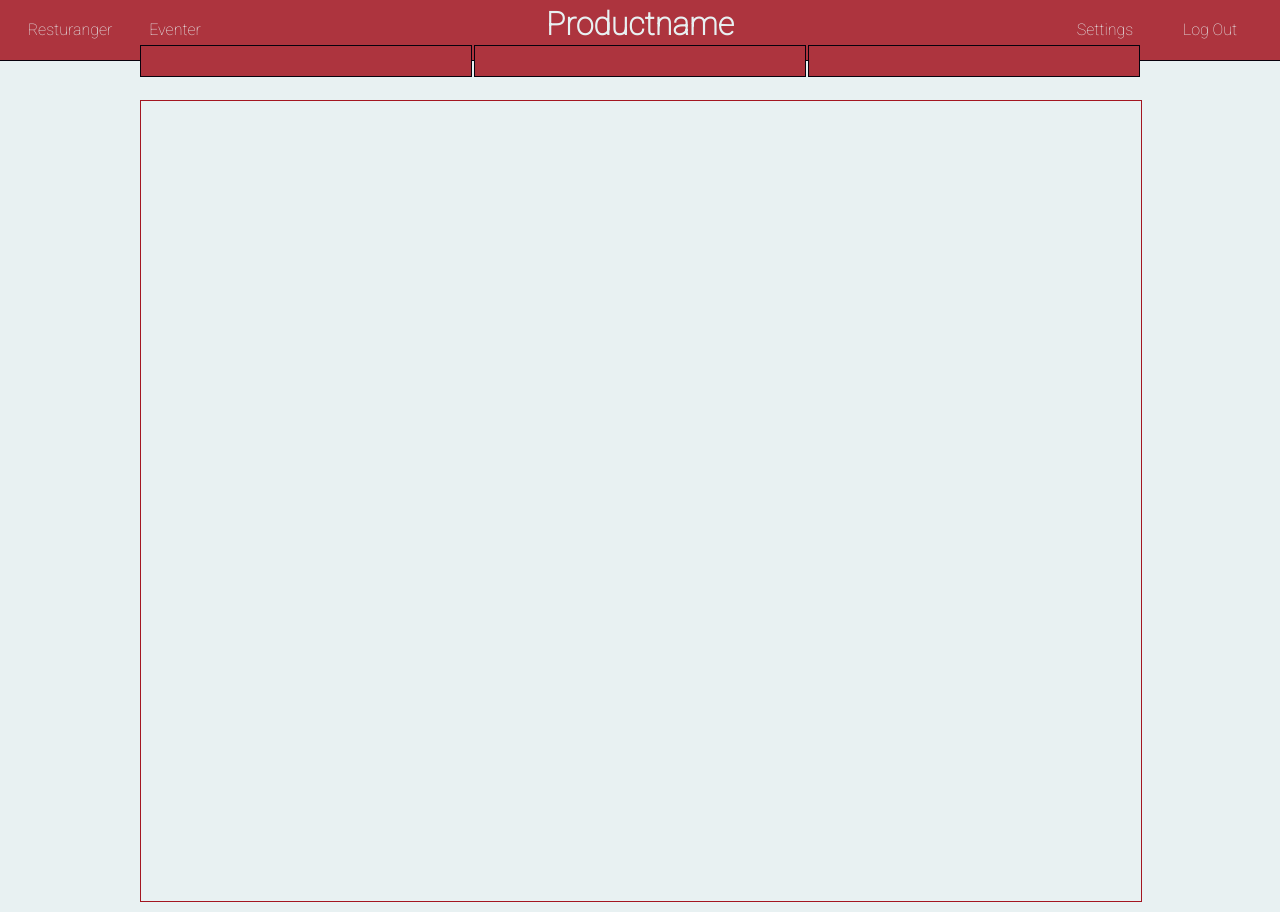
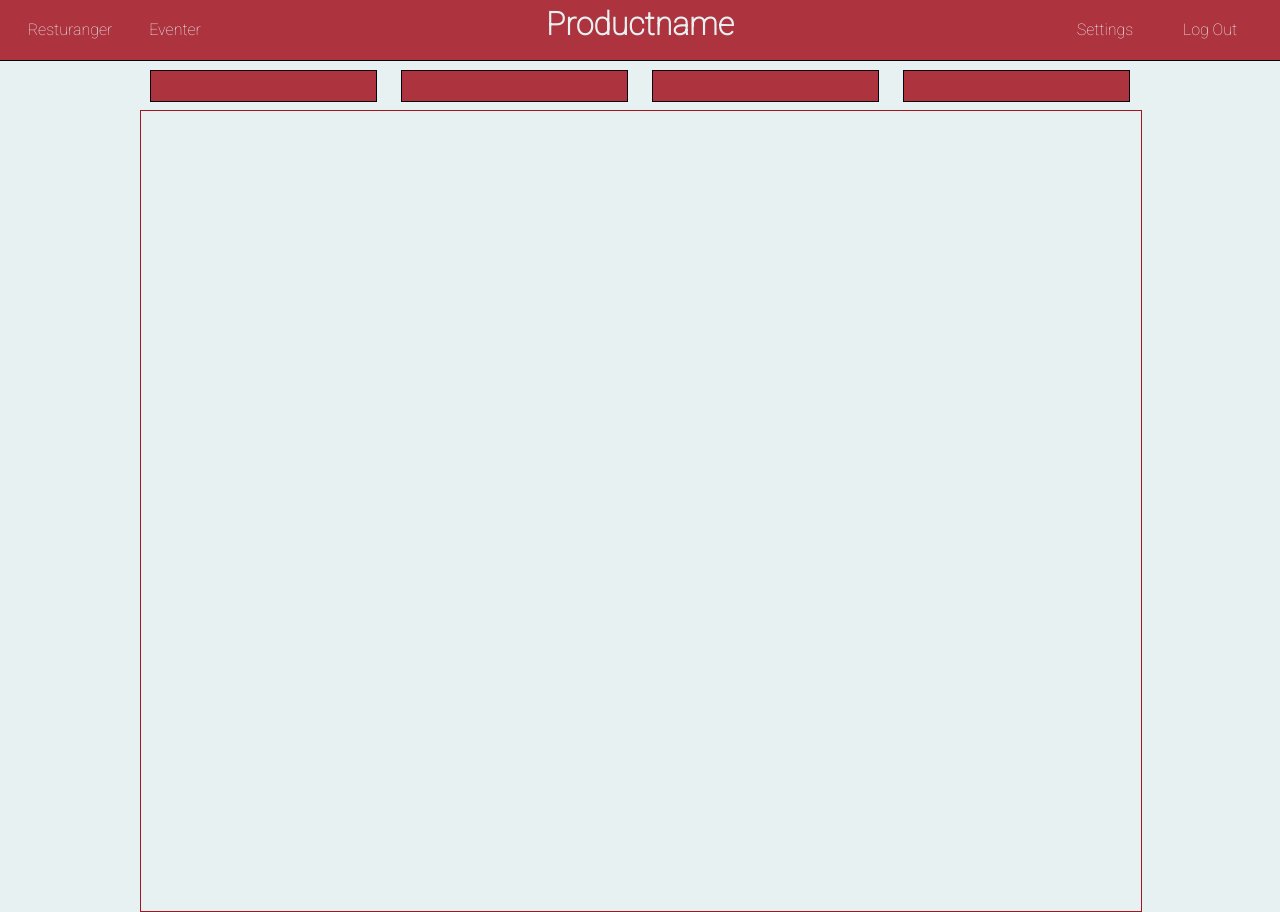
Before and after one commit to Parjoona/WesterdalsWorld, a PHP site: page / in a window 1280 px wide. Run offline with PHP 8.4, Linux system fonts and the light colour scheme; data that the repository does not hold is empty.

Commit message:
Changed menu

```diff
--- a/cssbin/style.css
+++ b/cssbin/style.css
@@ -83,31 +83,23 @@ a:hover {
 #menu {
     height: 30px;
     width: 1000px;
-    top: 45px;
+    top: 70px;
     left: 0;
     right: 0;
     margin: 0 auto;
     transition: 0.75s;
 }
 
-.menuBtn {
-    width: 330px;
+.menuElement {
+    display: inline-block;
+    position: relative;
+    width: 225px;
     height: 30px;
+    margin: 0 10px;
     background: #ad343e;
     border: 1px solid #07020d;
 }
 
-#leftBtn {
-    left: 0;
-}
-#centerBtn {
-    margin: 0 auto;
-    left: 0;
-    right: 0;
-}
-#rightBtn {
-    right: 0;
-}
 
 
 /* MAIN - HÅLLER CONTENT & MESSAGE WINDOW */
@@ -116,7 +108,7 @@ main {
     width: 1000px;
     margin: 0 auto;
     height: 100%;
-    top: 100px;
+    top: 110px;
     left: 0;
     right: 0;
     transition: 0.75s;
--- a/index.php
+++ b/index.php
@@ -35,9 +35,10 @@ include 'config.php';
 </header>
 <!-- Split med menu inni -->
 <div id="menu">
-    <div id="leftBtn" class="menuBtn"></div>
-    <div id="centerBtn" class="menuBtn"></div>
-    <div id="rightBtn" class="menuBtn"></div>
+    <div class="menuElement"></div>
+    <div class="menuElement"></div>
+    <div class="menuElement"></div>
+    <div class="menuElement"></div>
 </div>
 <!-- Får allt under header til att vara centrert -->
 <main id="mainWindow">
```
